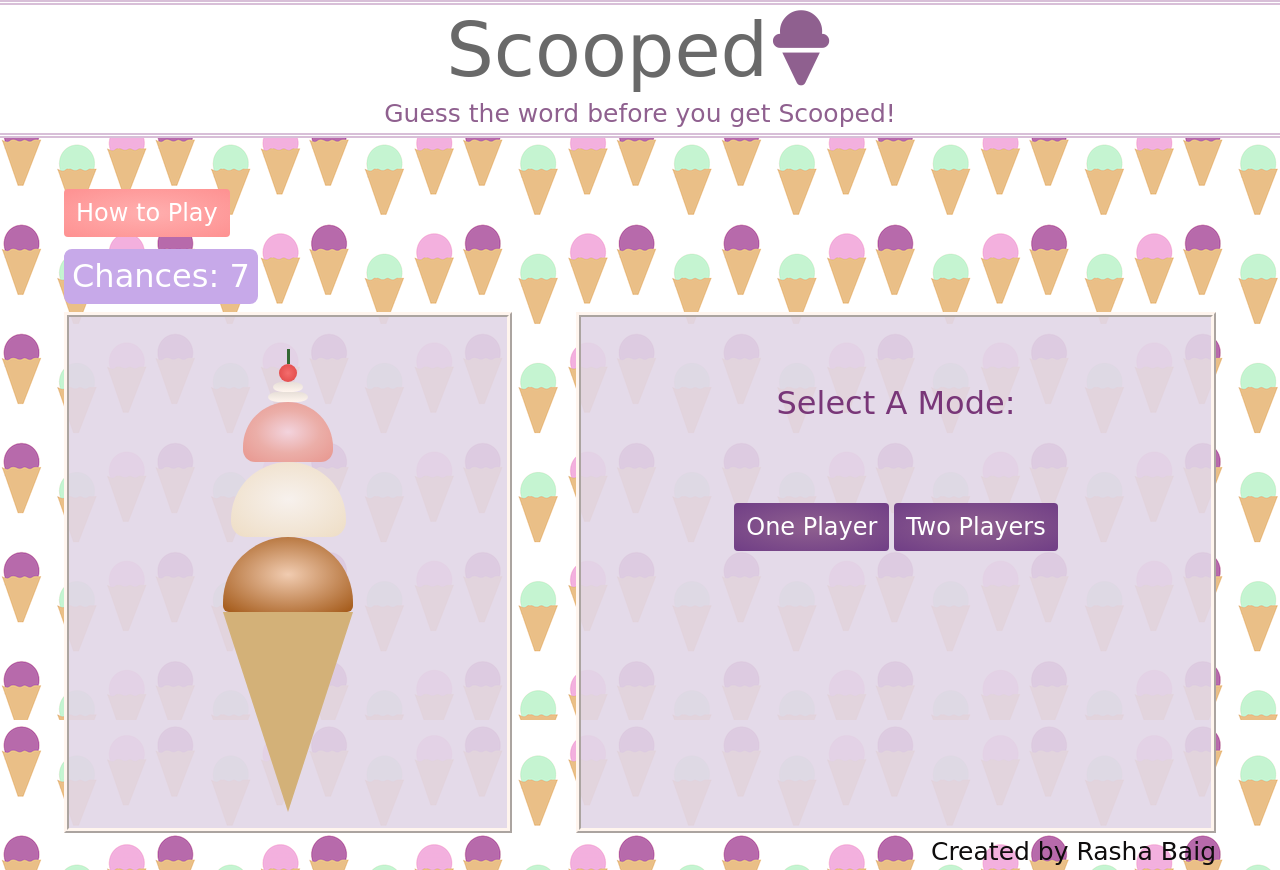
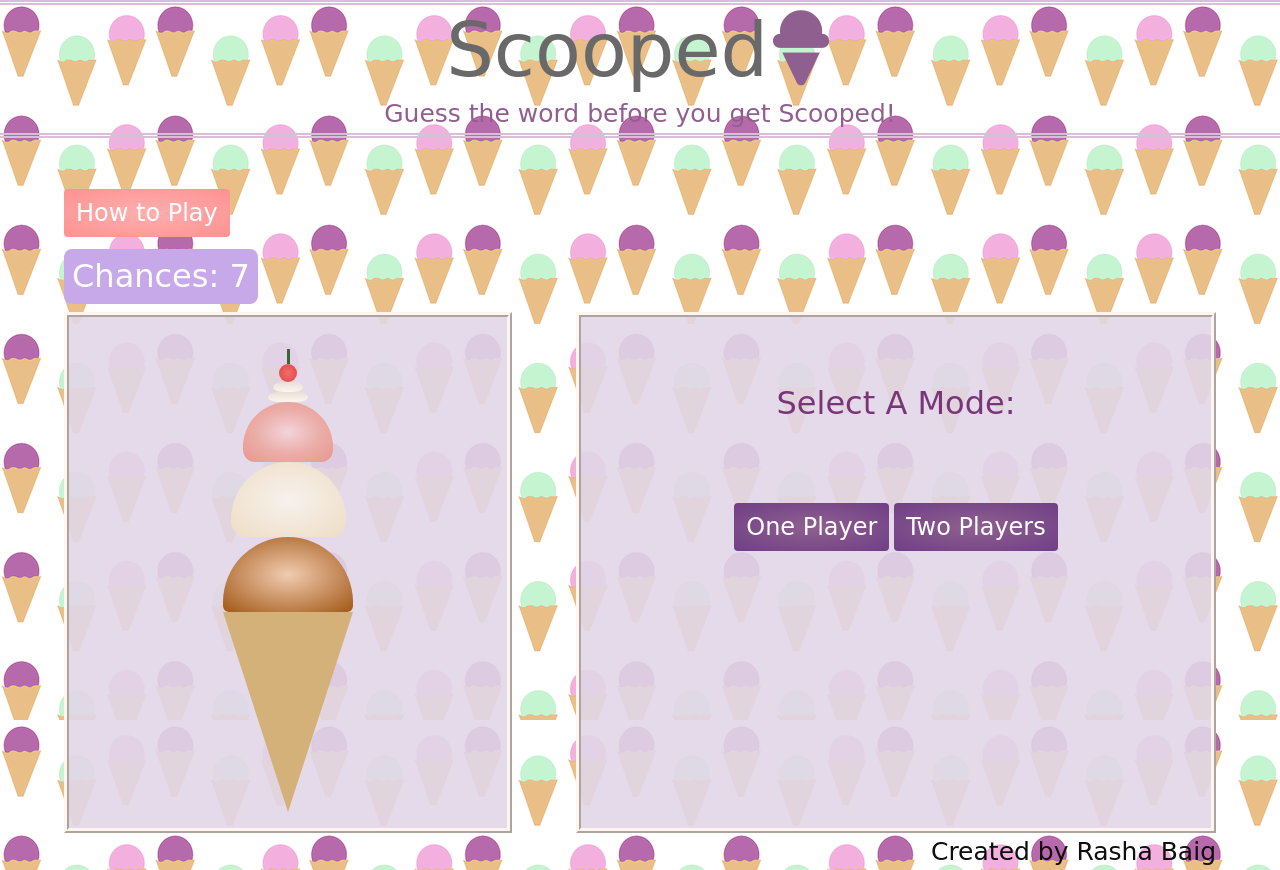
Before and after one commit to rashabaig/Scooped-Game, a plain HTML site: page index.html in a window 1280 px wide. Drawn offline with nearby package versions, Linux system fonts and the light colour scheme; a web font is replaced by a local one.

Commit message:
testing header 2

```diff
--- a/style.css
+++ b/style.css
@@ -10,7 +10,7 @@ h1 {
 }
 header {
     width: auto;
-    background: rgba(255, 255, 255);
+    background-image: rgba(255, 255, 255);
     border-top: thistle double 5px;
     border-bottom: thistle double 5px;
     margin-bottom: 1%;
```
